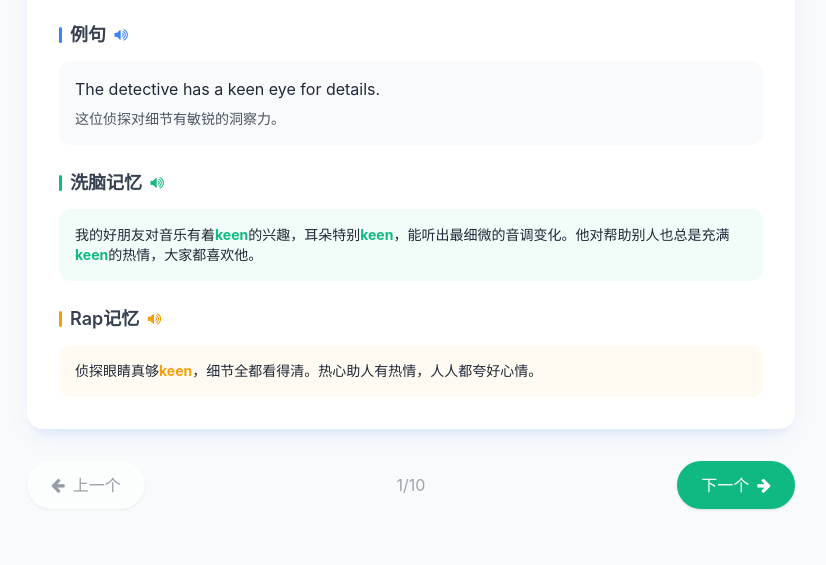
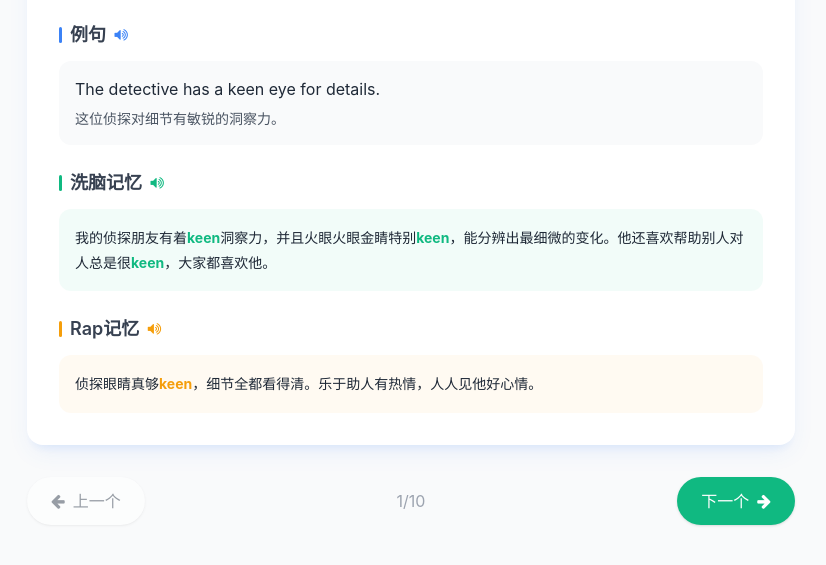
Before and after one commit to dada668866/free5rap, a plain HTML site: page index.html in a window 1280 px wide. Shown: the part 179-744 px from the top of the page, without its empty margins (229-1055 px from the left). Drawn offline with nearby package versions, Linux system fonts and the light colour scheme.

Commit message:
Update index.html

```diff
--- a/index.html
+++ b/index.html
@@ -66,6 +66,14 @@
         /* 默认情况下不做特殊处理 */
       }
 
+      /* 为桌面端和移动端都增加洗脑记忆和Rap记忆的行间距 */
+      #mixed-sentence, #rap-sentence {
+        line-height: 1.8; /* 增加行间距，使每行之间的间距更高一些 */
+        text-align: left;
+        word-wrap: break-word;
+        white-space: pre-line; /* 保留换行但不保留多余空格 */
+      }
+
       @media (max-width: 640px) {
         .mobile-break-after-period {
           white-space: pre-wrap;
@@ -80,14 +88,6 @@
         /* 使用JavaScript处理句号后的换行，这里添加CSS辅助 */
         .mobile-break-after-period span.period-break {
           display: block;
-        }
-
-        /* 确保内容元素的多行文本左对齐并增加行间距 */
-        #mixed-sentence, #rap-sentence {
-          text-align: left;
-          word-wrap: break-word;
-          white-space: pre-line; /* 保留换行但不保留多余空格 */
-          line-height: 1.6; /* 增加行间距，使阅读更舒适 */
         }
       }
       /* 确保Font Awesome图标在所有设备上正常显示 */
@@ -388,8 +388,8 @@
         partOfSpeech: "adj. 敏锐的；热心的",
         example: "The detective has a keen eye for details.",
         exampleCn: "这位侦探对细节有敏锐的洞察力。",
-        mixed: "我的好朋友对音乐有着<strong class='text-secondary'>keen</strong>的兴趣，耳朵特别<strong class='text-secondary'>keen</strong>，能听出最细微的音调变化。他对帮助别人也总是充满<strong class='text-secondary'>keen</strong>的热情，大家都喜欢他。",
-        rap: "侦探眼睛真够<strong class='text-accent'>keen</strong>，细节全都看得清。热心助人有热情，人人都夸好心情。"
+        mixed: "我的侦探朋友有着<strong class='text-secondary'>keen</strong>洞察力，并且火眼火眼金睛特别<strong class='text-secondary'>keen</strong>，能分辨出最细微的变化。他还喜欢帮助别人对人总是很<strong class='text-secondary'>keen</strong>，大家都喜欢他。",
+        rap: "侦探眼睛真够<strong class='text-accent'>keen</strong>，细节全都看得清。乐于助人有热情，人人见他好心情。"
       },
       {
         word: "leisure",
```
